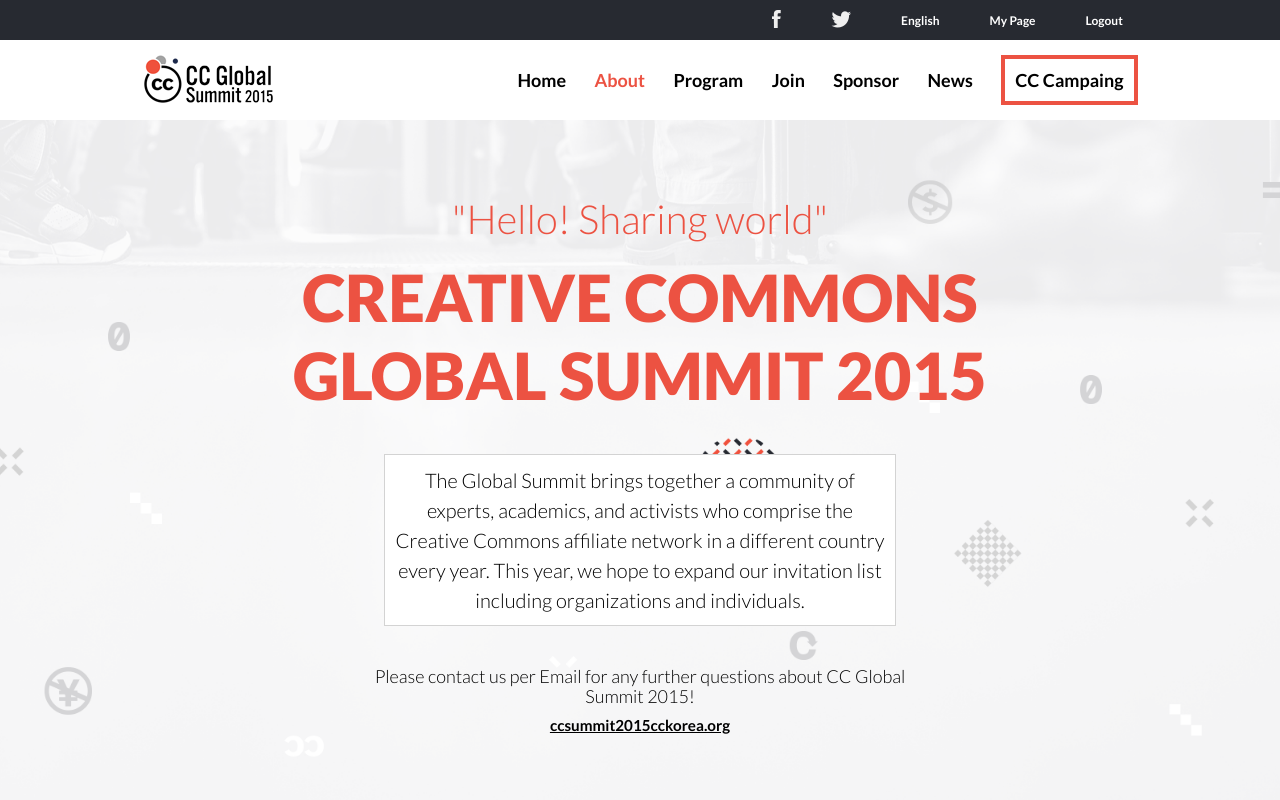
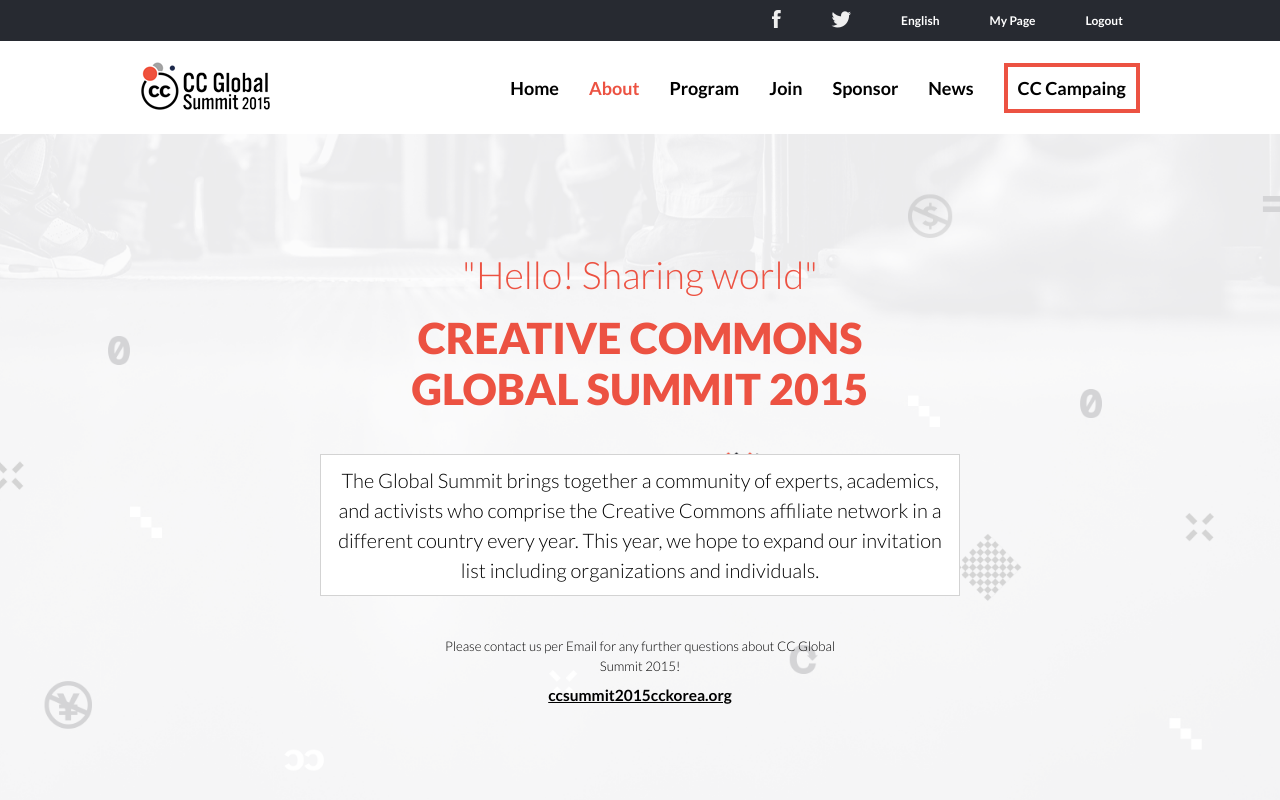
Before and after one commit to belalgamal46/CC-Global-Summit-2015-capstone-project, a website: page pages/about.html in a window 1280 px wide. Shown: the top 800 px of the page. Drawn offline with Linux system fonts and the light colour scheme.

Commit message:
Fix height bug

```diff
--- a/styles/about/_about-hero.scss
+++ b/styles/about/_about-hero.scss
@@ -6,13 +6,13 @@
   color: $red;
 
   h2 {
-    font-size: 2.5rem;
+    font-size: calc(2.5rem + 1vw);
     font-weight: 400;
     margin-bottom: 1.5rem;
   }
 
   h1 {
-    font-size: 3rem;
+    font-size: calc(3rem + 1vw);
     font-weight: 900;
   }
 }
@@ -25,7 +25,7 @@
 }
 
 .contact {
-  font-size: 1.3rem;
+  font-size: calc(0.3rem + 0.8vw);
 
   p {
     width: 90%;
@@ -40,37 +40,16 @@
 }
 
 @media only screen and (min-width: 500px) {
-  .hero-title {
-    h2 {
-      font-size: 3rem;
-    }
-
-    h1 {
-      font-size: 4rem;
-    }
-  }
-
   .message {
     p {
       font-size: 2rem;
-    }
-  }
-
-  .contact {
-    p {
-      font-size: 1.5rem;
     }
   }
 }
 
 @media only screen and (min-width: 768px) {
   .hero-title {
-    h2 {
-      font-size: 3rem;
-    }
-
     h1 {
-      font-size: 5rem;
       width: 78%;
       margin: auto;
     }
@@ -80,39 +59,22 @@
     width: 80%;
     margin: 4rem auto;
   }
-
-  .contact {
-    p {
-      font-size: 1.8rem;
-    }
-  }
 }
 
 @media only screen and (min-width: 1024px) {
   .hero-title {
-    h2 {
-      font-size: 4rem;
-    }
-
     h1 {
-      font-size: 6.5rem;
       width: 60%;
       margin: auto;
     }
   }
 
   .message {
-    width: 40%;
+    width: 50%;
     margin: 4rem auto;
 
     p {
       font-size: 2rem;
     }
   }
-
-  .contact {
-    p {
-      font-size: 1.8rem;
-    }
-  }
 }
--- a/styles/home/_hero-section.scss
+++ b/styles/home/_hero-section.scss
@@ -23,7 +23,7 @@
 
   h1 {
     width: 100%;
-    font-size: 4rem;
+    font-size: calc(4rem + 1vw);
     font-weight: 900;
     color: $red;
   }
@@ -64,12 +64,6 @@
     }
   }
 
-  .hero-image {
-    h1 {
-      font-size: 6rem;
-    }
-  }
-
   .message {
     p {
       font-size: 1.8rem;
@@ -96,10 +90,6 @@
 
   .hero-image {
     width: 80%;
-
-    h1 {
-      font-size: 8rem;
-    }
   }
 
   .message {
--- a/styles/home/_navbar.scss
+++ b/styles/home/_navbar.scss
@@ -121,14 +121,12 @@
 
   .navbar-container {
     @include flex-center(row);
-
-    height: 5vh;
   }
 
   .navbar {
-    height: 10vh;
-
     ul {
+      column-gap: 3rem;
+      width: auto;
       li {
         transition: all 0.5s;
 
@@ -139,6 +137,7 @@
         }
 
         &:last-child {
+          width: 100%;
           &:hover {
             background-color: $red;
             color: white;
```
Also changed, not shown: styles/about/style.css, styles/style.css, 2 other files.
